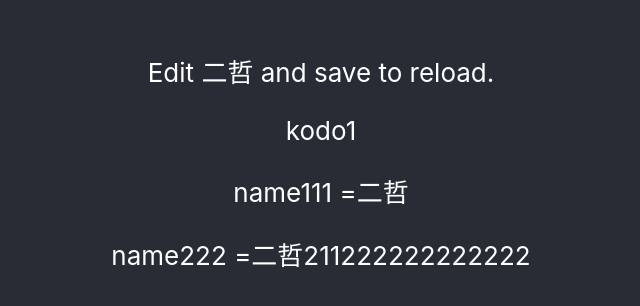
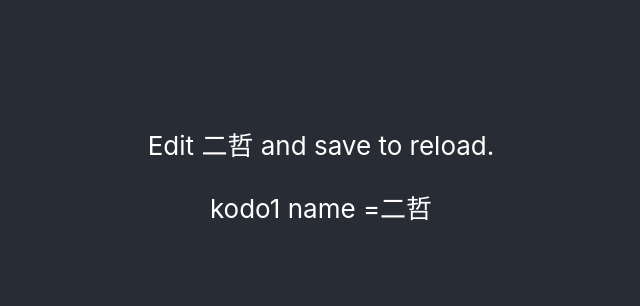
Before and after one commit to MeCKodo/view-and-view-logic, a React (Create React App) app: page / in a window 1280 px wide. Shown: the part 238-544 px from the top of the page, without its empty margins (319-959 px from the left). Built offline with nearby package versions, Linux system fonts and the light colour scheme.

Commit message:
withViewmodel decorator

```diff
--- a/src/App.tsx
+++ b/src/App.tsx
@@ -2,7 +2,7 @@ import React from 'react';
 import { observer } from 'mobx-react';
 
 import './App.css';
-import { TestC } from './component/Test';
+import { TestComp } from './component/Test';
 
 type State = {
   userName: string;
@@ -32,7 +32,7 @@ class AppComp extends React.Component<{}, State> {
             Edit <code>{userName}</code> and save to reload.
           </p>
           {/* <Test name={vm.userName} /> */}
-          <TestC name={userName} name222={userName + '211222'} />
+          <TestComp name={userName} name222={userName + '211222'} />
         </header>
       </div>
     );
--- a/src/component/Test/index.tsx
+++ b/src/component/Test/index.tsx
@@ -1,37 +1,24 @@
 import React from 'react';
-import { observer } from 'mobx-react-lite';
+import { observer } from 'mobx-react';
 import { withViewModel } from '../../hoc';
 import { TestVM } from './TestVM';
 import { Props } from './types';
 
-const TestComp1 = React.memo(
-  observer((props: Props) => {
-    const { vm } = props;
-    console.log(props, '--props');
+@observer
+@withViewModel<Props>(TestVM)
+class TestComp extends React.Component<Props> {
+  render() {
+    const { vm } = this.props;
+
     return (
       <div onClick={vm.setUserName}>
-        {vm.userName}
-        <p>name111 ={vm.name111}</p>
-        <p>name222 ={vm.name222}</p>
+        {vm.userName} name ={vm.name111}
       </div>
     );
-  }),
-);
-
-// @observer
-// class TestComp extends React.Component<Props> {
-//   render() {
-//     const { vm } = this.props;
-
-//     return (
-//       <div onClick={vm.setUserName}>
-//         {vm.userName} name ={vm.name111}
-//       </div>
-//     );
-//   }
-// }
+  }
+}
 
 // const Test = withViewModel<Props>(TestComp, TestStore);
-const TestC = withViewModel<Props>(TestComp1, TestVM);
+// const TestC = withViewModel<Props>(TestVM);
 
-export { TestC };
+export { TestComp };
--- a/src/hoc/index.tsx
+++ b/src/hoc/index.tsx
@@ -2,14 +2,12 @@ import React from 'react';
 import { observable, runInAction, IObservableObject } from 'mobx';
 type Omit<T, K> = Pick<T, Exclude<keyof T, K>>;
 
-function withViewModel<P = {}>(
-  Component: React.ComponentType<any>,
-  ViewModel: new (...args: any[]) => any,
-) {
-  return class withViewModelComp extends React.Component<Omit<P, 'vm'>> {
+function withViewModel<P = {}>(ViewModel: new (...args: any[]) => any) {
+  return function(Component: React.ComponentType<P>) {
+    return class withViewModelComp extends React.Component<P> {
       vm: any;
       vmProps: IObservableObject;
-    constructor(props: Omit<P, 'vm'>) {
+      constructor(props: P) {
         super(props);
         this.vmProps = observable(props, {}, { deep: false });
         this.vm = new ViewModel(this.vmProps);
@@ -25,6 +23,7 @@ function withViewModel<P = {}>(
         return <Component {...this.props} vm={this.vm} />;
       }
     };
+  };
 }
 
 export { withViewModel };
```
Lines whose indentation alone changed are shown as unchanged.
